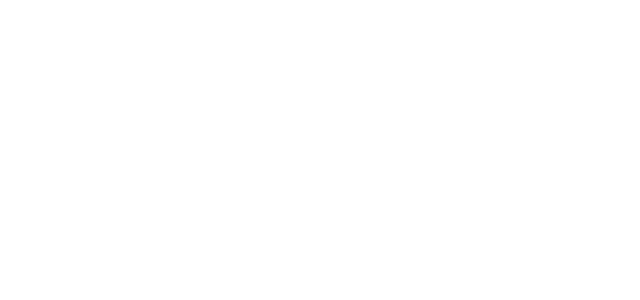
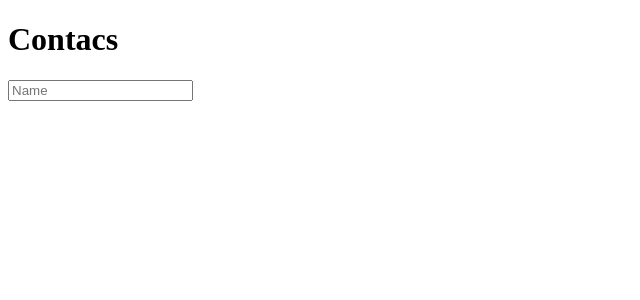
Before and after one commit to veyselkartalmis/react-redux-projects, a React (Create React App) app in the folder contacts-app/: page / in a window 1280 px wide. Shown: the top 300 px of the page, without its empty margins (0-640 px from the left). Built offline with nearby package versions, Linux system fonts and the light colour scheme.

Commit message:
concat form & contactAdaptor added

```diff
--- a/contacts-app/src/App.js
+++ b/contacts-app/src/App.js
@@ -1,8 +1,11 @@
+import Contacts from "./components/Contacts/Index";
+
 function App() {
-  return (
-    <div className="App">
-    </div>
-  );
+	return (
+		<div className="App">
+			<Contacts />
+		</div>
+	);
 }
 
 export default App;
--- /dev/null
+++ b/contacts-app/src/components/Contacts/Form.jsx
@@ -0,0 +1,28 @@
+import { useState } from "react";
+import { useDispatch } from "react-redux";
+import { nanoid } from "@reduxjs/toolkit";
+import { addContact } from "../../redux/contactSlice";
+
+function Form() {
+	const [name, setName] = useState("");
+	const dispatch = useDispatch();
+
+	const handleSubmit = (e) => {
+		e.preventDefault();
+		dispatch(addContact({ id: nanoid(), name }));
+	};
+
+	return (
+		<div>
+			<form onSubmit={handleSubmit}>
+				<input
+					value={name}
+					onChange={(e) => setName(e.target.value)}
+					placeholder="Name"
+				/>
+			</form>
+		</div>
+	);
+}
+
+export default Form;
--- /dev/null
+++ b/contacts-app/src/components/Contacts/Index.jsx
@@ -0,0 +1,13 @@
+import React from "react";
+import Form from "./Form";
+
+function Contacts() {
+	return (
+		<div>
+            <h1>Contacs</h1>
+			<Form />
+		</div>
+	);
+}
+
+export default Contacts;
--- a/contacts-app/src/redux/contactSlice.js
+++ b/contacts-app/src/redux/contactSlice.js
@@ -5,7 +5,7 @@ const initialState = contactAdaptor.getInitialState();
 
 const contactSlice = createSlice({
     name: "contacts",
-    initialState: {},
+    initialState,
     reducers: {
         addContact: contactAdaptor.addOne,
     }
```
Also changed, not shown: 1 other file (tests, documents, lock files or other folders).
